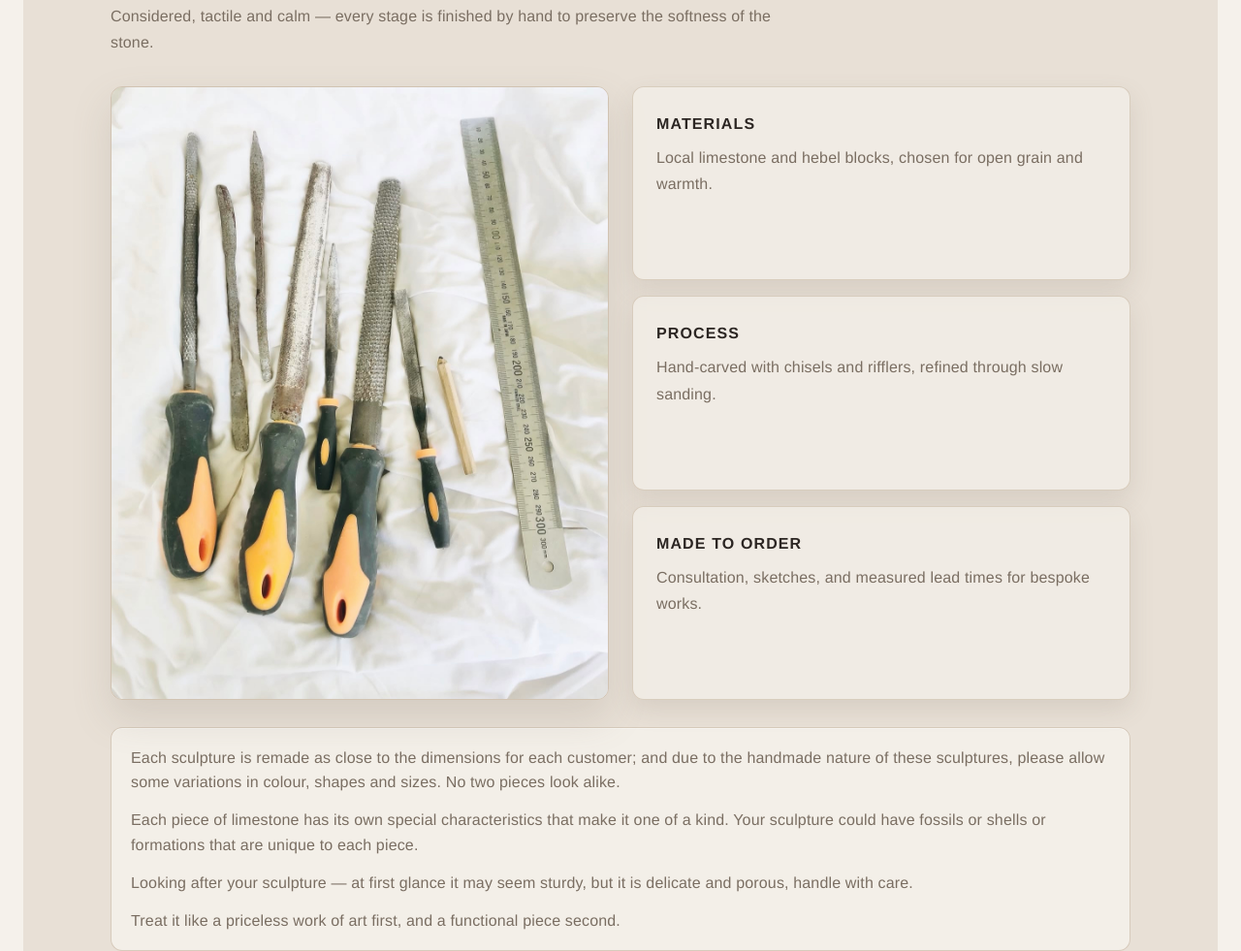
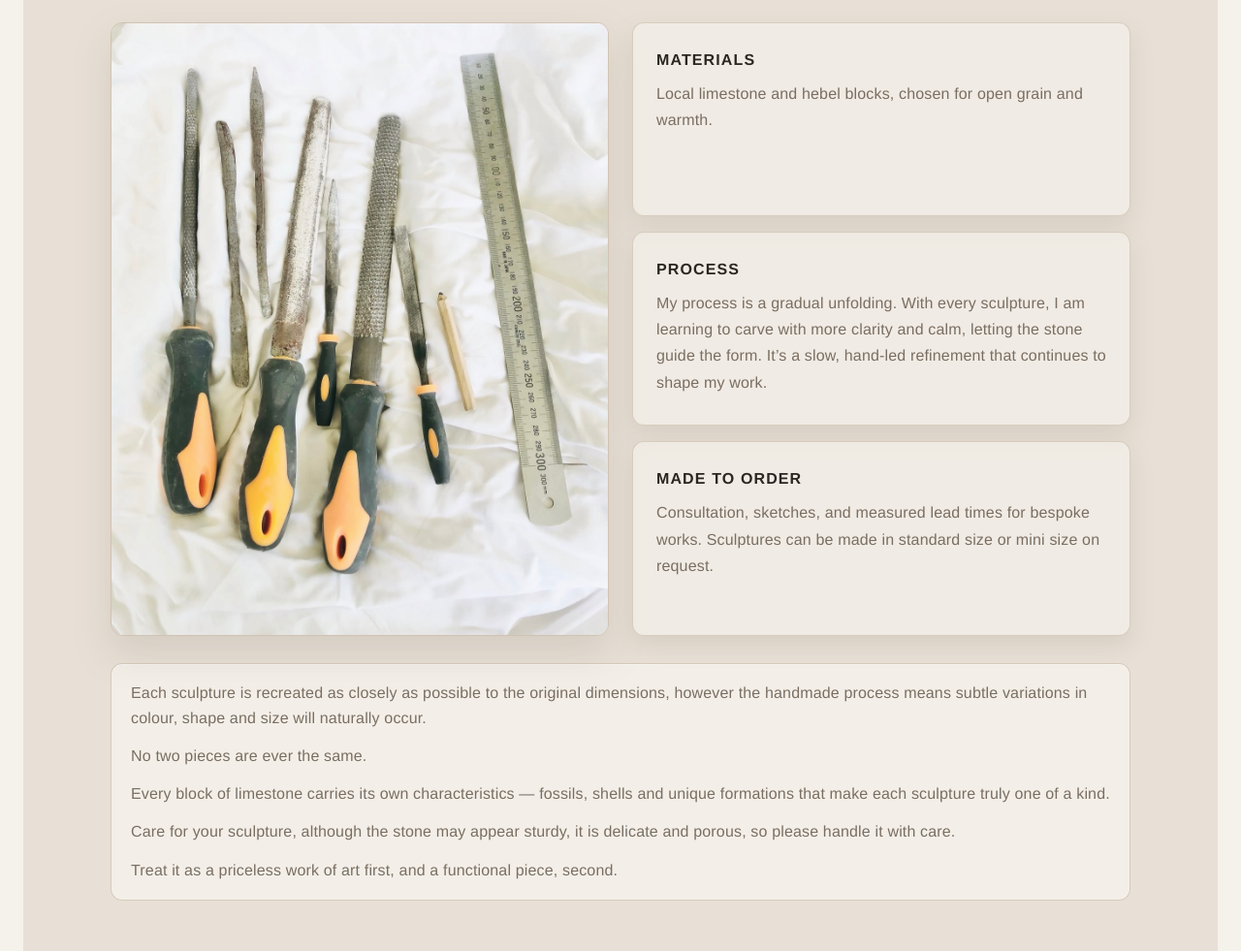
Before and after one commit to nedjamin/gilaniCollectionTest, a plain HTML site: page index.html in a window 1280 px wide. Shown: the part 2292-3273 px from the top of the page at 97% size. Drawn offline with Linux system fonts and the light colour scheme.

Commit message:
new copy 11 Dec

```diff
--- a/index.html
+++ b/index.html
@@ -60,7 +60,6 @@
         <header class="section__header">
           <span class="section__eyebrow"></span>
           <h2 class="section__title">Selected Works</h2>
-          <p class="section__lede">Contemporary abstract sculpture; exploring protection, ritual, and the quiet power of form through asymmetry and minimalism.</p>
         </header>
         <div class="work-grid" id="selected-works" aria-live="polite"></div>
         <p class="gallery-empty" id="selected-works-empty" hidden>New selected works coming soon.</p>
@@ -107,19 +106,20 @@
             </div>
             <div class="pillars__item">
               <h3 class="pillars__title">Process</h3>
-              <p class="pillars__text">Hand-carved with chisels and rifflers, refined through slow sanding.</p>
+              <p class="pillars__text">My process is a gradual unfolding. With every sculpture, I am learning to carve with more clarity and calm, letting the stone guide the form. It’s a slow, hand-led refinement that continues to shape my work.</p>
             </div>
             <div class="pillars__item">
               <h3 class="pillars__title">Made to Order</h3>
-              <p class="pillars__text">Consultation, sketches, and measured lead times for bespoke works.</p>
+              <p class="pillars__text">Consultation, sketches, and measured lead times for bespoke works. Sculptures can be made in standard size or mini size on request.</p>
             </div>
           </div>
         </div>
         <div class="process-note">
-          <p>Each sculpture is remade as close to the dimensions for each customer; and due to the handmade nature of these sculptures, please allow some variations in colour, shapes and sizes. No two pieces look alike.</p>
-          <p>Each piece of limestone has its own special characteristics that make it one of a kind. Your sculpture could have fossils or shells or formations that are unique to each piece.</p>
-          <p>Looking after your sculpture — at first glance it may seem sturdy, but it is delicate and porous, handle with care.</p>
-          <p>Treat it like a priceless work of art first, and a functional piece second.</p>
+          <p>Each sculpture is recreated as closely as possible to the original dimensions, however the handmade process means subtle variations in colour, shape and size will naturally occur.</p>
+          <p>No two pieces are ever the same.</p>
+          <p>Every block of limestone carries its own characteristics — fossils, shells and unique formations that make each sculpture truly one of a kind.</p>
+          <p>Care for your sculpture, although the stone may appear sturdy, it is delicate and porous, so please handle it with care.</p>
+          <p>Treat it as a priceless work of art first, and a functional piece, second.</p>
         </div>
       </div>
     </section>
--- a/styles.css
+++ b/styles.css
@@ -535,6 +535,7 @@ section {
   text-align: center;
 }
 
+
 .gallery-page .section__title {
   text-transform: uppercase;
 }
@@ -1033,6 +1034,10 @@ section {
     gap: 0.35rem;
   }
 
+  .hero__title {
+    font-size: 2rem;
+  }
+
   .nav {
     gap: 0.75rem;
   }
```
